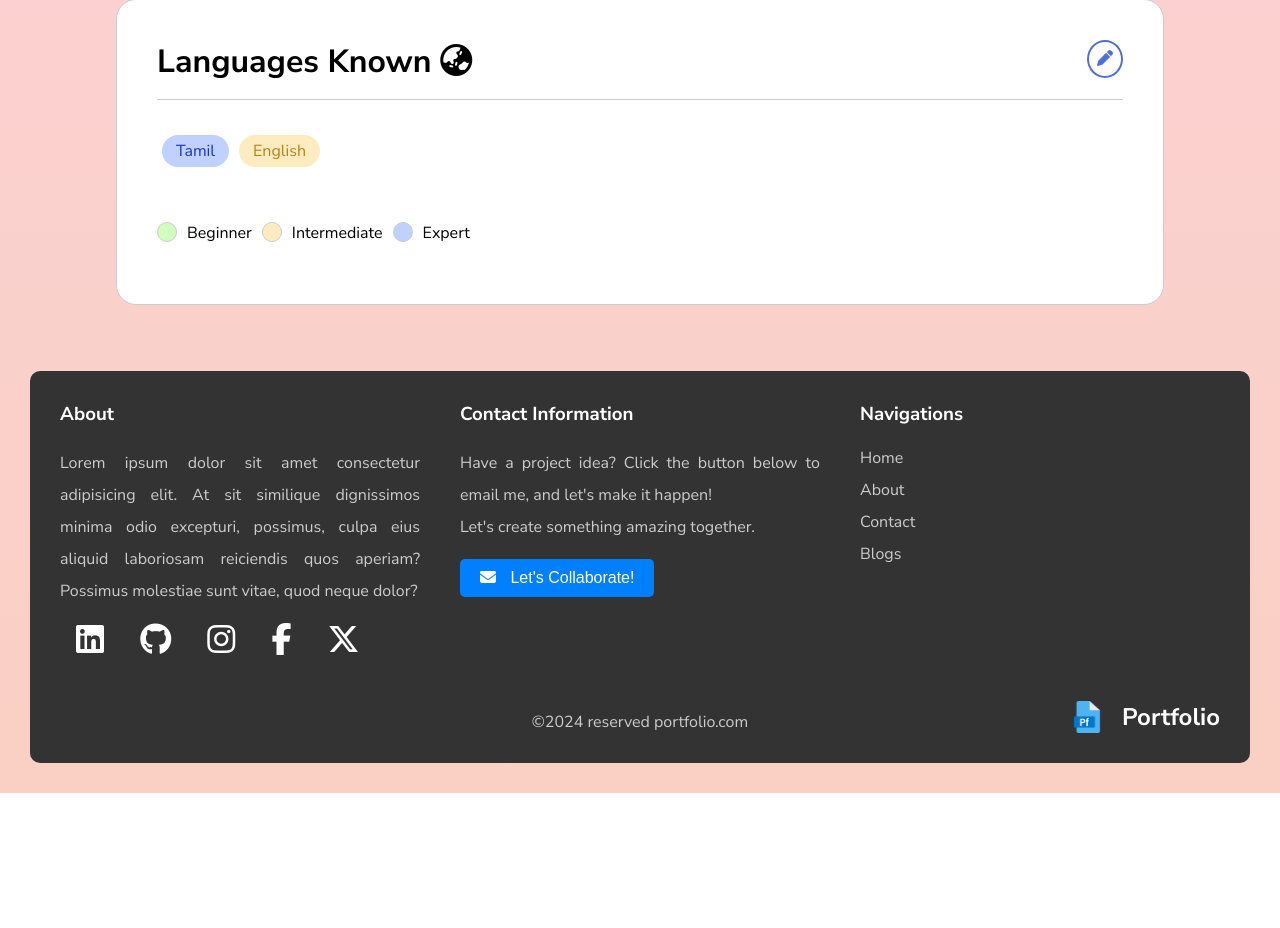
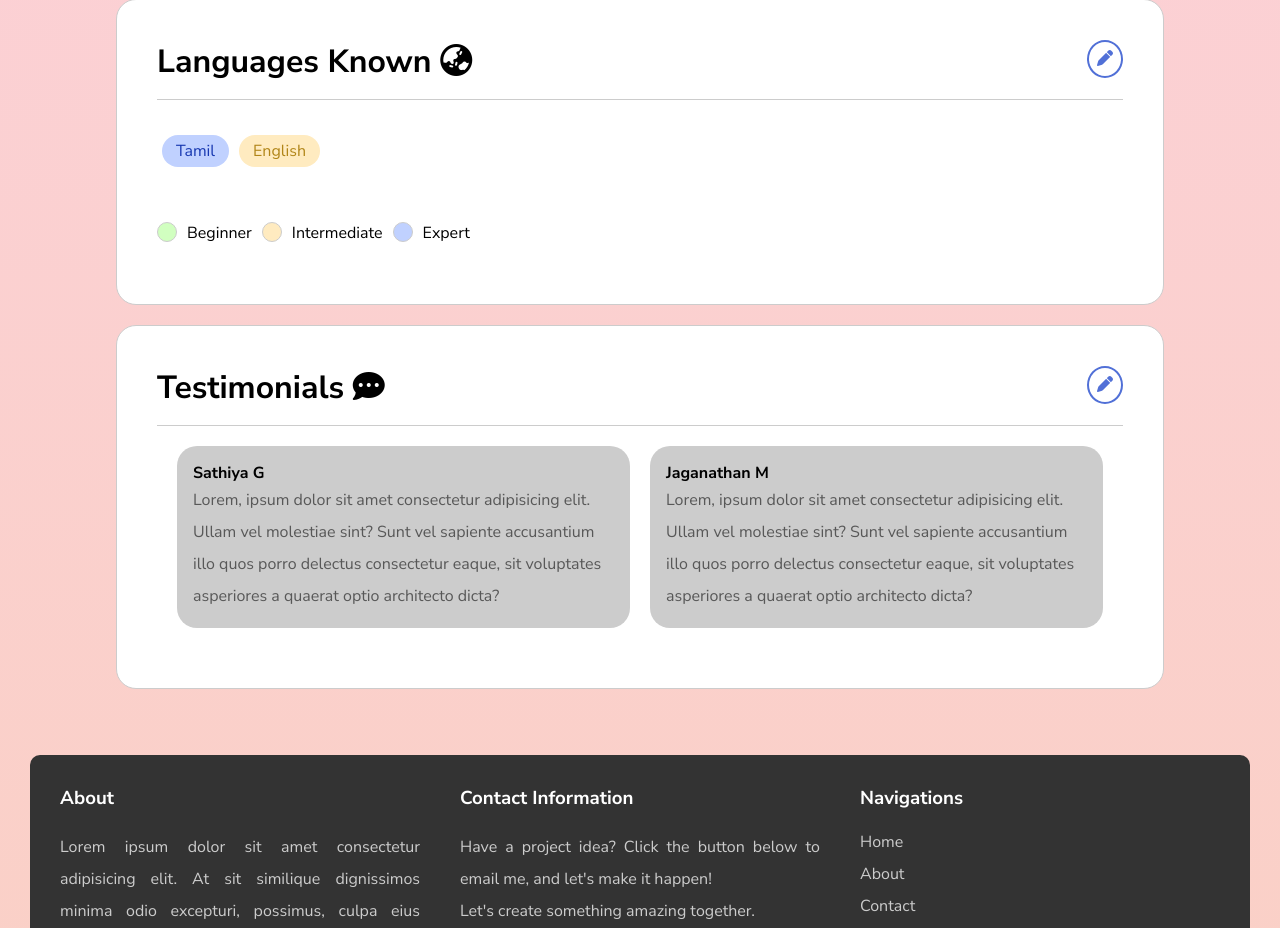
Before and after one commit to Keerthivasan-s-j/personal-portfolio-maker, a Django app: page /in/1/ in a window 1280 px wide. Shown: the part 3242-4170 px from the top of the page. Before the commit the page ends 4035 px from the top, so only its background shows below. Run offline with Django 5.2, Linux system fonts and the light colour scheme; some libraries are stand-ins or nearby versions; some web fonts are replaced.

Commit message:
created a testimonials section in the profile

```diff
--- a/static/css/profile.css
+++ b/static/css/profile.css
@@ -6,7 +6,8 @@
 .experiences-cnt,
 .education-cnt,
 .languages-known-cnt,
-.project-cnt{
+.project-cnt,
+.testimonials-cnt{
     display: flex;
     padding: 40px;
     border-radius: 20px;
@@ -139,7 +140,8 @@
 .certifications-cnt,
 .experiences-cnt,
 .languages-known-cnt,
-.project-cnt{
+.project-cnt,
+.testimonials-cnt{
     position: relative;
     flex-direction: column;
 }
@@ -147,7 +149,8 @@
 .institution-name-cnt,
 .profile-skills-title-cnt,
 .job-role-cnt,
-.languages-known-title-cnt{
+.languages-known-title-cnt,
+.testimonials-title-cnt{
     display: flex;
     gap: 20px;
 }
@@ -157,7 +160,8 @@
 .certification-title,
 .experiences-title,
 .languages-known-title,
-.project-title{
+.project-title,
+.testimonials-title{
     margin-bottom: 1rem;
 }
 .profile-about-me{
@@ -253,7 +257,9 @@
 .experiences-title-cnt,
 .project-title-cnt,
 .profile-skills-title-cnt,
-.languages-known-title-cnt{
+.languages-known-title-cnt,
+.testimonials-title-cnt{
+    width: 100%;
     display: flex;
     justify-content: space-between;
 }
@@ -332,3 +338,20 @@
     border-top: 1px solid #ccc;
     padding: 40px 0;
 }
+.comments-cnt{
+    display: flex;
+    justify-content: space-between;
+    padding: 20px;
+    gap: 20px;
+    border-top: 1px solid #ccc;
+}
+.comments{
+    background-color: #ccc;
+    padding: 1rem;
+    border-radius: 20px;
+}
+.message{
+    font-size: 1rem;
+    color: #585858;
+    line-height: 2rem;
+}
--- a/template/user/profile.html
+++ b/template/user/profile.html
@@ -292,4 +292,22 @@
         </div>
     </div>
 </div>
+<div class="testimonials-cnt">
+    <div class="testimonials-title-cnt">
+        <h1 class="testimonials-title">Testimonials <i class="fa-solid fa-comment-dots"></i></h1>
+        <div class="edit-cnt">
+            <button type="button" class="edit-btn"><i class="fa-solid fa-pen"></i></button>
+        </div>
+    </div>
+    <div class="comments-cnt">
+        <div class="comments">
+            <h4 class="comment-by">Sathiya G</h4>
+            <p class="message">Lorem, ipsum dolor sit amet consectetur adipisicing elit. Ullam vel molestiae sint? Sunt vel sapiente accusantium illo quos porro delectus consectetur eaque, sit voluptates asperiores a quaerat optio architecto dicta?</p>
+        </div>
+        <div class="comments">
+            <h4 class="comment-by">Jaganathan M</h4>
+            <p class="message">Lorem, ipsum dolor sit amet consectetur adipisicing elit. Ullam vel molestiae sint? Sunt vel sapiente accusantium illo quos porro delectus consectetur eaque, sit voluptates asperiores a quaerat optio architecto dicta?</p>
+        </div>
+    </div>
+</div>
 {% endblock %}
```
